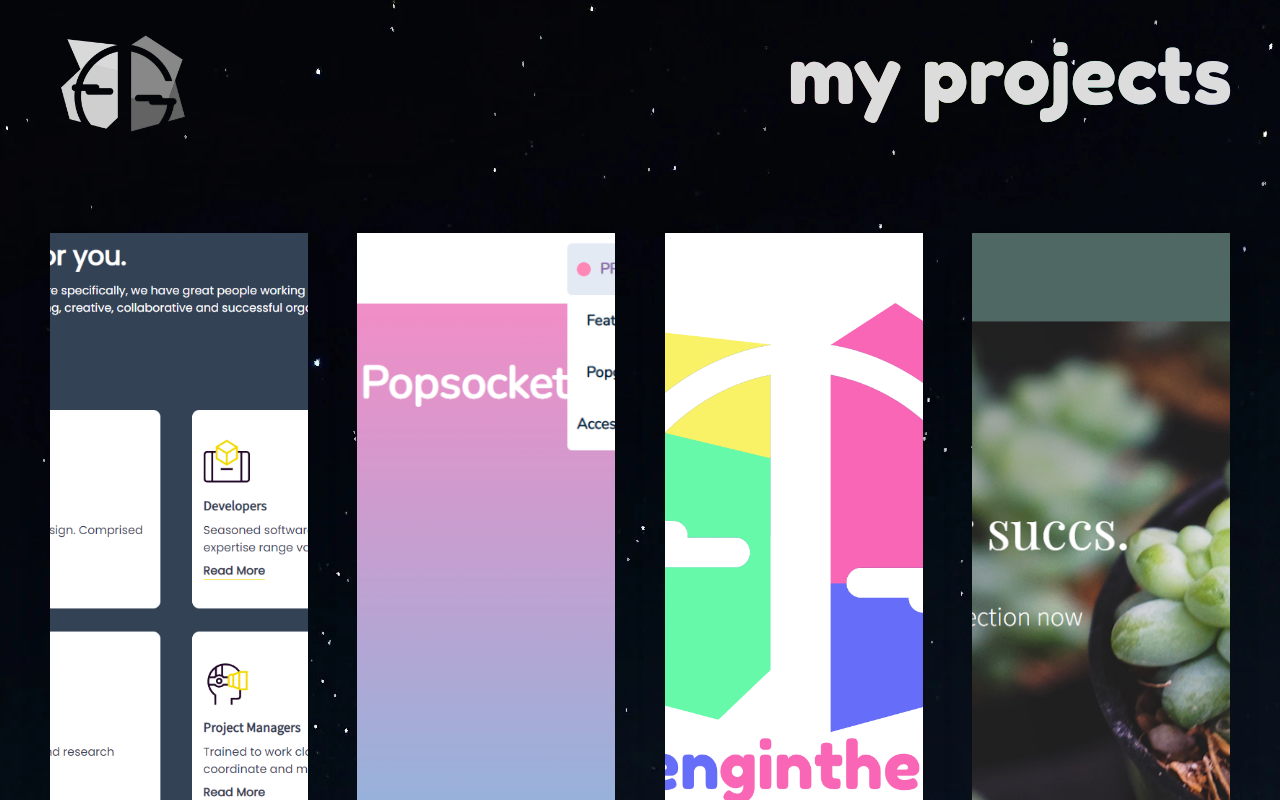
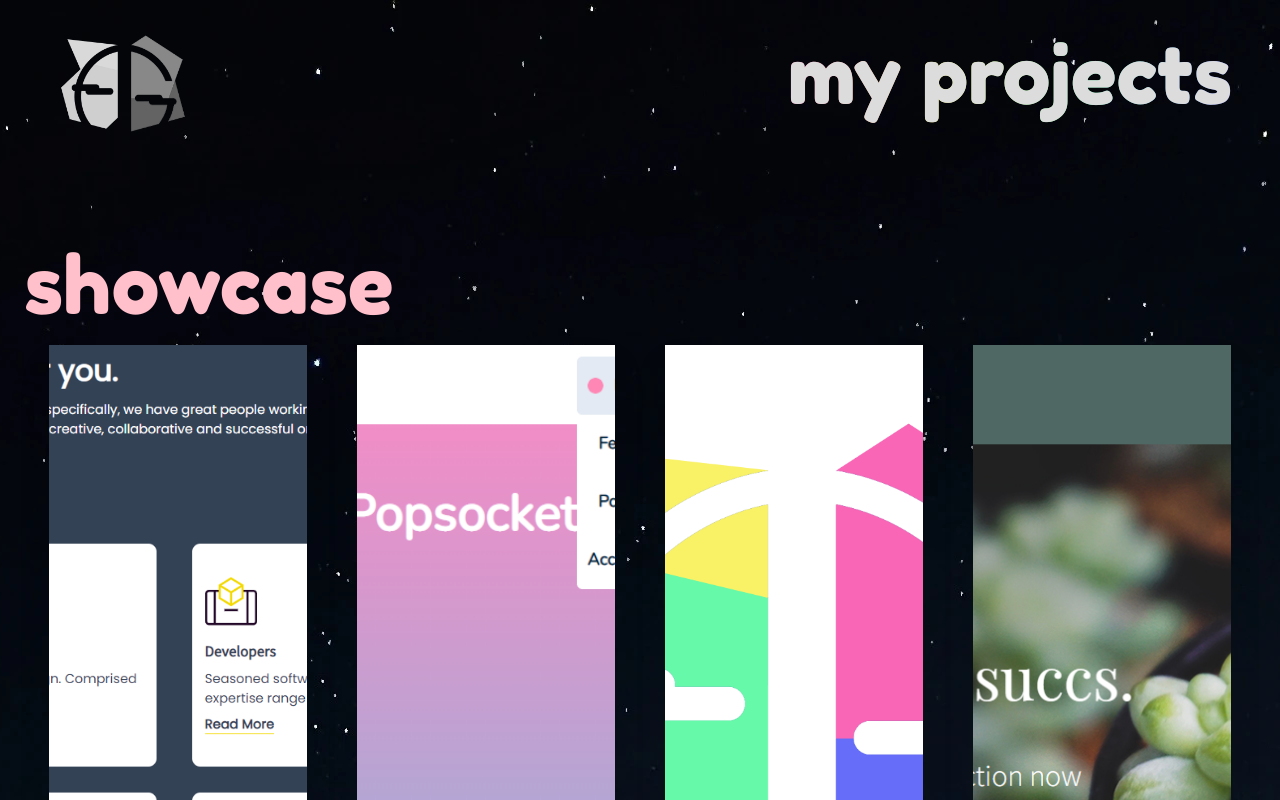
Before and after one commit to Scarvo/Scarvo.github.io, a plain HTML site: page project.html in a window 1280 px wide. Shown: the top 800 px of the page. Drawn offline with Linux system fonts and the light colour scheme.

Commit message:
many changes and additions

```diff
--- a/css/styles.css
+++ b/css/styles.css
@@ -200,7 +200,7 @@ svg {
 
 h2 {
     font-size: 60px;
-    border-bottom: 15px solid pink;
+    border-bottom: 25px dotted pink;
     text-transform: lowercase;
     font-weight: normal;
 }
@@ -693,10 +693,21 @@ textarea:valid {
     margin-top: 5rem;
 }
 
+.showcasetitle {
+    margin-top: 75px;
+}
+
+.showcasetitle h2 {
+    border: none;
+    color: pink;
+    font-size: 80px;
+
+}
+
 .showcasecontainer {
     display: flex;
     width: 100%;
-    padding: 4% 2%;
+    padding: 0 0 2% 0;
     box-sizing: border-box;
     height: 100vh;
   }
@@ -717,9 +728,6 @@ textarea:valid {
     transition: .5s;
   }
 
-  .box a {
-
-  }
 
   .box > span {
     font-size: 6.0vh;
--- a/project.html
+++ b/project.html
@@ -27,7 +27,11 @@
                 <a href="index.html" class="rainbow">my projects</a>
             </div>
     </header>
+    <div class="showcasetitle">
+        <h2 class="container">showcase</h2>
+    </div>
     <div class="showcasecontainer">
+        <div class="flex-container container">
             <div class="box">
                 <a href="https://imgur.com/CfRcjFr" class="box">
                     <img src="img/upchances.png">
@@ -51,6 +55,7 @@
                     <img src="img/thesuccshop.png">
                 </a>
                 <span>Succ Shop</span>
+            </div>
         </div>
     </div>
     <section class="container projects">
```
Also changed, not shown: index.html (+1 -1 lines). Lines whose indentation alone changed are shown as unchanged.
